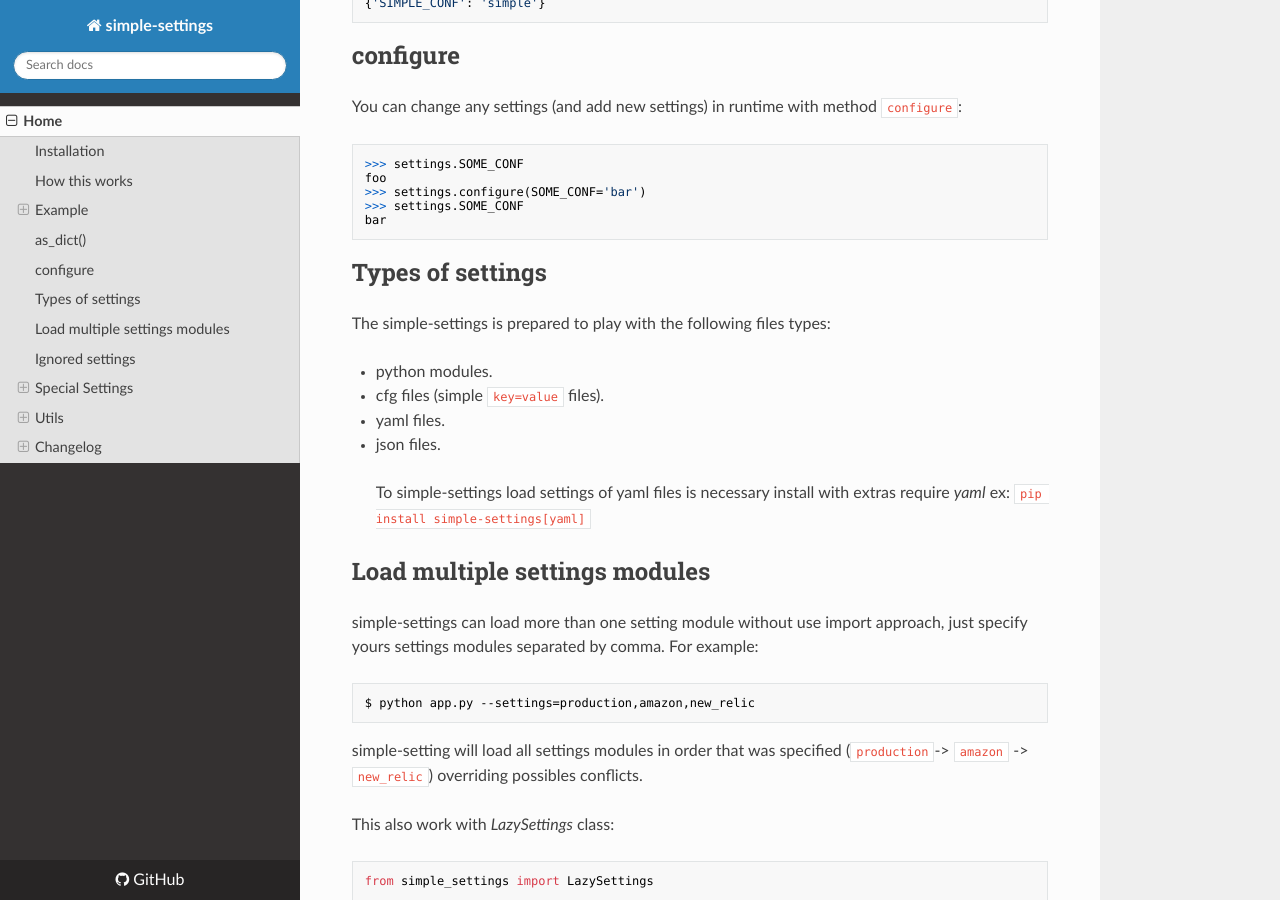
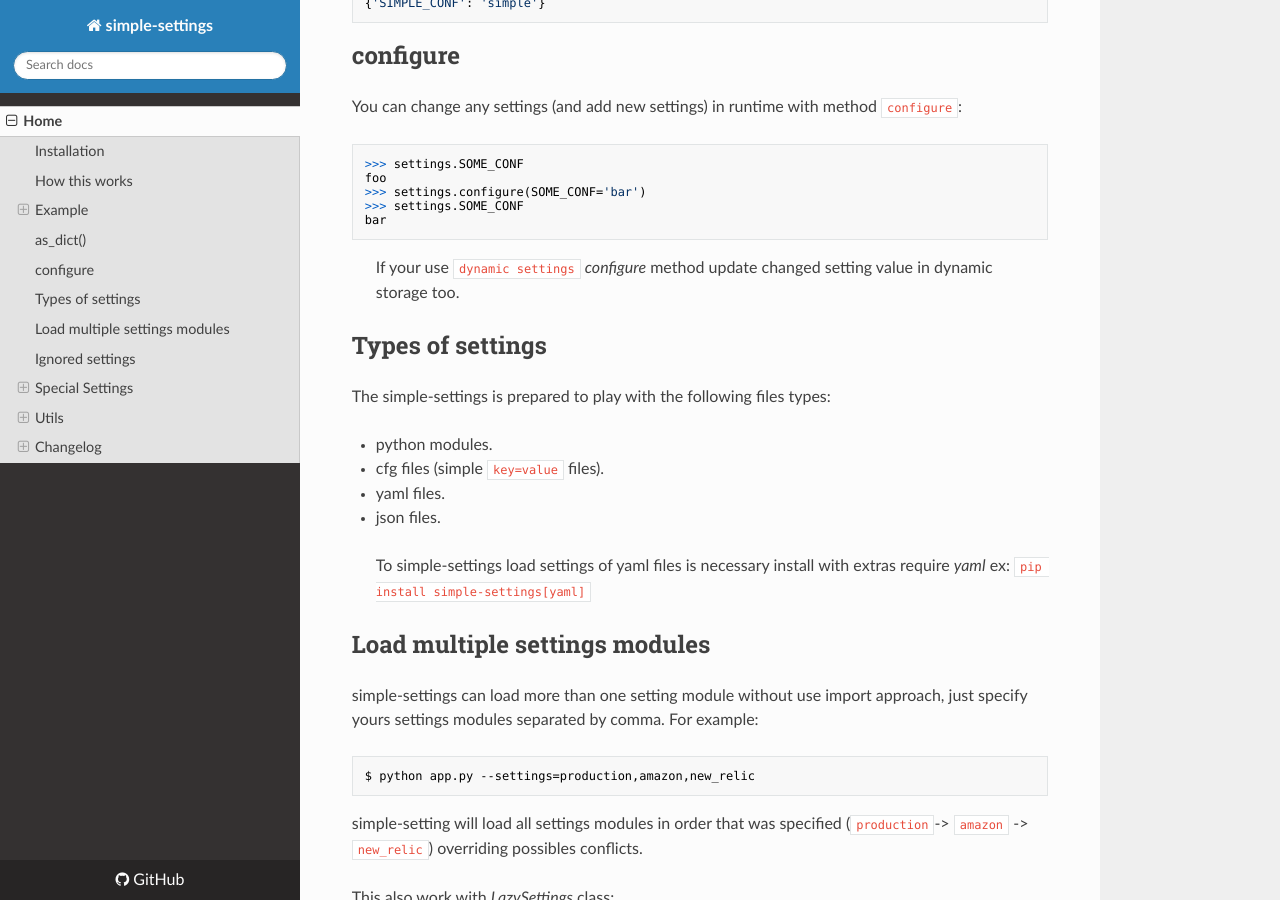
Before and after one commit to drgarcia1986/simple-settings, an MkDocs documentation site: the page built from docs/index.md, in a window 1280 px wide and 900 px high, scrolled down 2520 px. Built offline with MkDocs 1.6.1, drawn with Linux system fonts in a browser that asks for light colours; nearby versions of some CDN libraries; old or Windows-style settings are respelled for this version of MkDocs; some of the changed text lies outside the part shown.

````diff
--- a/docs/index.md
+++ b/docs/index.md
@@ -114,6 +114,8 @@ foo
 >>> settings.SOME_CONF
 bar
 ```
+
+> If your use `dynamic settings` _configure_ method update changed setting value in dynamic storage too.
 
 ## Types of settings
 The simple-settings is prepared to play with the following files types:
@@ -266,8 +268,11 @@ assert settings.SOME_SETTING == 'bar'
 ```
 
 ## Changelog
+### [NEXT_RELEASE]
+* `configure` method now update settings in dynamic settings.
+
 ### [0.8.1] - 2016-06-04
-* Fix instalation with `database` extra requires
+* Fix instalation with `database` extra requires.
 
 ### [0.8.0] - 2016-06-04
 * Better `ImportError` message if using a dynamic reader without your lib dependencies.
````
Also changed, not shown: ROADMAP.md (+2 -3 lines).
